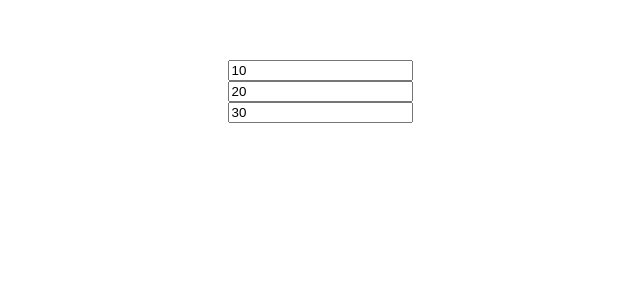
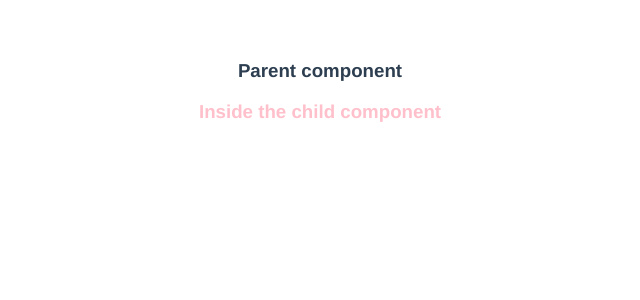
Before and after one commit to Neelima-git/learn-Vue.js, a Vue app: page / in a window 1280 px wide. Shown: the top 300 px of the page, without its empty margins (320-960 px from the left). Built offline with nearby package versions, Linux system fonts and the light colour scheme.

Commit message:
added component registration code

```diff
--- a/src/App.vue
+++ b/src/App.vue
@@ -1,40 +1,19 @@
-<!-- This is a Vue.js component that allows the user to input two numbers and calculates their sum using a computed property. -->
+<template>
+  <h3>Parent component</h3>
+  <ChildComponent/>
+</template>
 
 <script>
+
+// import DataBinding from './components/DataBinding.vue';
+import ChildComponent from './components/ComponentRegistration.vue'
+
 export default {
-  // Set the name of the component to "Counter_O"
-  name: "Counter_O",
-  // Define the data properties for the component
-  data() {
-    // Initialize the "num1" and "num2" properties to 10 and 20, respectively
-    return { num1: 10, num2: 20 };
-  },
-  // Define the methods for the component
-  methods: {
-    // This method doesn't seem to be related to the counter, as it just sets the name property to "value"
-    Add() {
-      this.name = "value";
-    },
-  },
-  // Define the computed properties for the component
-  computed: {
-    // Define a computed property called "sum" that calculates the sum of "num1" and "num2"
-    sum() {
-      return this.num1 + this.num2;
-    },
-  },
-};
-</script>
+  components: {
+    ChildComponent
+  }
+}
+</script>ComponentRegistration
+<style>
 
-<!-- Define the template for the component -->
-
-<template>
-  <!-- Define two input fields that allow the user to input numbers, and bind them to the "num1" and "num2" data properties using the v-model directive -->
-  <input type="number" v-model="num1" /> <br />
-  <input type="number" v-model="num2" /> <br />
-  <!-- Define an input field that displays the sum of "num1" and "num2", and bind it to the "sum" computed property using the v-model directive -->
-  <input type="number" v-model="sum" />
-</template>
-
-<!-- Define any custom styles for the component (none are used in this case) -->
-<style></style>
+</style>
--- /dev/null
+++ b/src/components/ComponentRegistration.vue
@@ -0,0 +1,14 @@
+<template>
+    <h3 v-bind:style={color:headingColor}>Inside the child component</h3>
+</template>
+
+<script>
+export default {
+    name: 'App',
+    data(){
+        return{
+            headingColor: 'pink'
+        }
+    }
+}
+</script>
```
